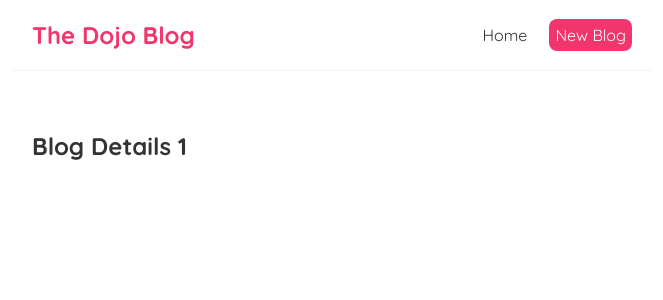
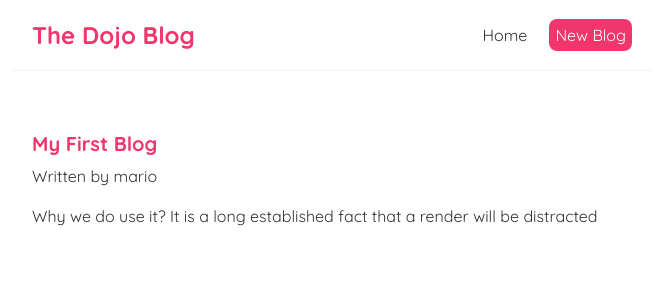
Before and after one commit to mjriyanto/dojo-blog, a React (Create React App) app: page /blogs/1 in a window 1280 px wide. Shown: the top 300 px of the page, without its empty margins (308-971 px from the left). Built offline with nearby package versions, Linux system fonts and the light colour scheme; data requests are answered from the project's data file; the HTML template or start-up script is replaced by a standard one.

Commit message:
Reuse custom Hooks

```diff
--- a/src/BlogDetails.js
+++ b/src/BlogDetails.js
@@ -1,11 +1,23 @@
-import { useParams } from "react-router-dom";
+import { useParams } from 'react-router-dom';
+import useFetch from './useFetch';
 
 const BlogDetails = () => {
-  const { id } = useParams()
+  const { id } = useParams();
+  const { data: blog, error, loading } = useFetch(
+    'http://localhost:8000/blogs/' + id
+  );
 
   return (
     <div className="blog-details">
-      <h2>Blog Details {id}</h2>
+      {loading && <div>Loading...</div>}
+      {error && <div>{error}</div>}
+      {blog && (
+        <article>
+          <h2>{blog.title}</h2>
+          <p>Written by {blog.author}</p>
+          <div>{blog.body}</div>
+        </article>
+      )}
     </div>
   );
 };
--- a/src/Home.js
+++ b/src/Home.js
@@ -1,5 +1,5 @@
+import useFetch from './useFetch';
 import BlogList from './BlogList';
-import useFetch from './useFetch';
 
 const Home = () => {
   const url = 'http://localhost:8000/blogs'
--- a/src/index.css
+++ b/src/index.css
@@ -51,3 +51,21 @@
 .blog-preview a {
   text-decoration: none;
 }
+
+/* blog details page */
+.blog-details h2 {
+  font-size: 20px;
+  color: #f1356d;
+  margin-bottom: 10px;
+}
+.blog-details div {
+  margin: 20px 0;
+}
+.blog-details button {
+  background: #f1356d;
+  color: #fff;
+  border: 0;
+  padding: 8px;
+  border-radius: 8px;
+  cursor: pointer;
+}
```
Also changed, not shown: 1 other file (tests, documents, lock files or other folders).
